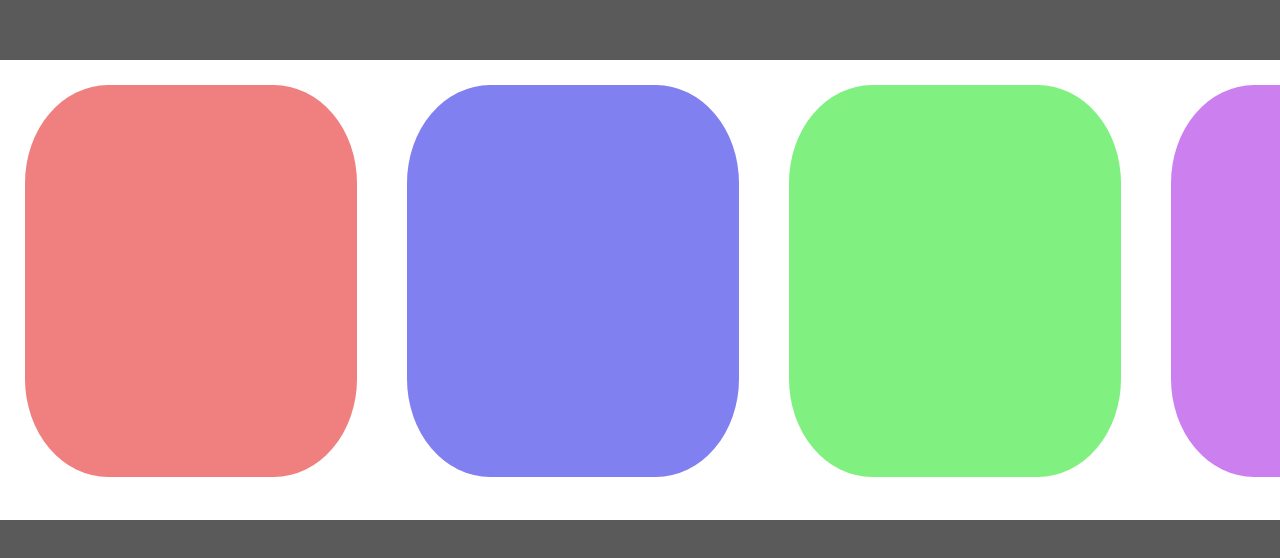
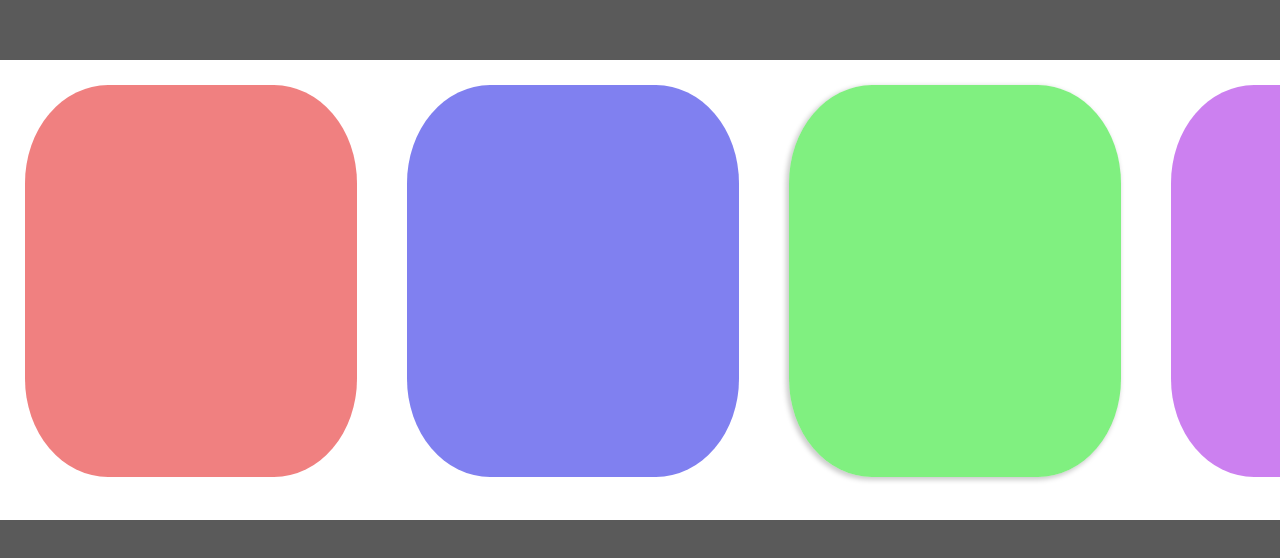
Before and after one commit to JosephNam/SOPA, a plain HTML site: page index.html in a window 1280 px wide. Shown: the part 140-698 px from the top of the page. Drawn offline with Linux system fonts and the light colour scheme.

Commit message:
auto scorlling works

```diff
--- a/index.html
+++ b/index.html
@@ -10,13 +10,13 @@
 
 				$(document).ready(function(){
 					count = $( "#main" ).children().length;
-					total_width = 350.0 * (count + .5);
+					total_width = 350.0 * (count + .50);
 					$("body").css("width", total_width + "px");
 					$(".wrapper").css("width", total_width + "px");
 					$("#main li").css("width", "300px");
 					$("#main li").css("margin", "25px");
-					alert(this.hash);
-					$.scrollTo("#me", 2000, { easing:'easeOutExpo' });
+					pos = $(".me").position().left - 475;
+					$.scrollTo(pos, 2000, { easing:'easeOutExpo' });
 				});
 
 			});
@@ -27,7 +27,7 @@
 			<ul class="main" id="main">
 				<li class="red filler"></li>
 				<li class="blue filler"></li>
-				<li class="green filler" id="#me"></li>
+				<li class="green filler me"></li>
 				<li class="yellow filler"></li>
 				<li class="red filler"></li>
 			</ul>
--- a/style.css
+++ b/style.css
@@ -27,6 +27,11 @@
 	height: calc(45vh);
 	display: inline-block;
 	padding: 1em;
+}
+
+.me
+{
+	box-shadow: -2px 2px 5px 1px #ccc;
 }
 
 .filler
```
